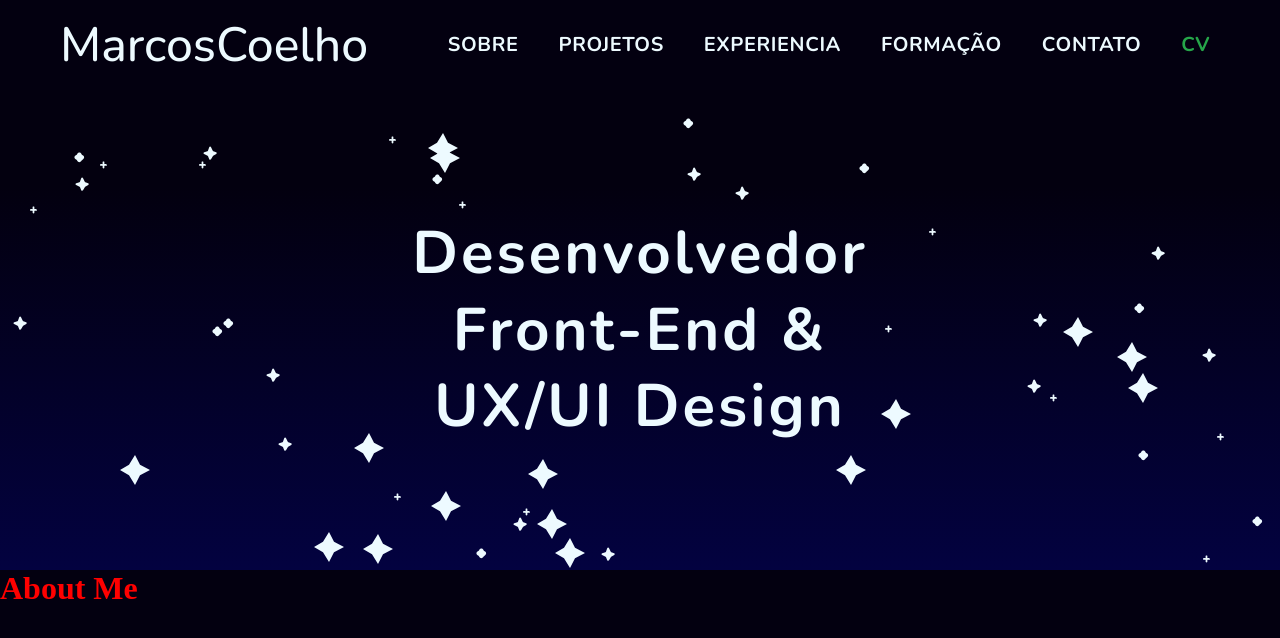
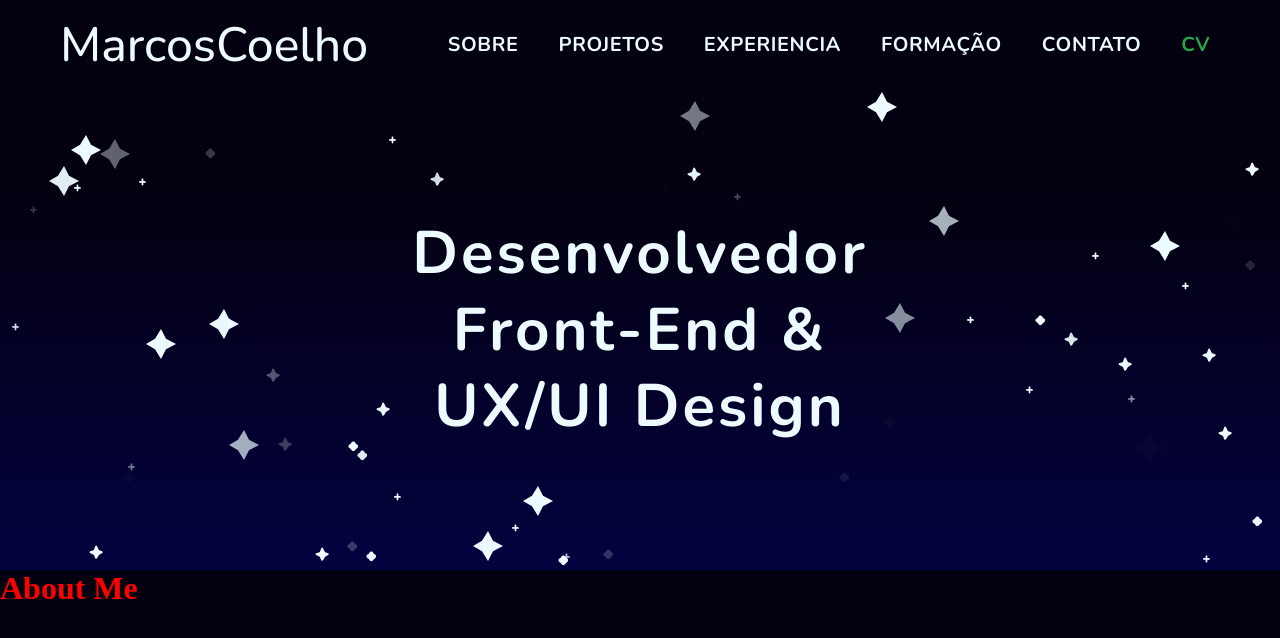
Before and after one commit to MarcosAlexandreCoelhoCampos/marcos-coelho, a React (Vite) app: page / in a window 1280 px wide. Shown: the top 638 px of the page. Built offline with nearby package versions, Linux system fonts and the light colour scheme; a web font is replaced by a local one.

Commit message:
Add animation on stars

```diff
--- a/src/components/CreateStarsOnContainer/index.tsx
+++ b/src/components/CreateStarsOnContainer/index.tsx
@@ -1,22 +1,31 @@
 import React, { useState, useEffect } from 'react';
-
+import styles from './starAnimation.module.scss';
 interface CreateStarsOnContainerProps {
   svgs: string[];
-  numStars: number; // Nova propriedade para especificar a quantidade de estrelas
+  numStars?: number;
   imgHeight: number;
   imgWidth: number;
   containerRef: React.RefObject<HTMLDivElement>;
   whiteSpaceRef?: React.RefObject<HTMLHeadingElement>;
+  animationStar?: boolean;
 }
 
 const CreateStarsOnContainer: React.FC<CreateStarsOnContainerProps> = ({
   svgs,
-  numStars, // Nova propriedade sendo utilizada
+  numStars = 0,
   imgHeight,
   imgWidth,
   containerRef,
   whiteSpaceRef,
+  animationStar = true,
 }) => {
+  const boundingClientRect = containerRef?.current?.getBoundingClientRect();
+  const numStarTotal = numStars
+    ? numStars
+    : boundingClientRect
+    ? Math.floor(boundingClientRect.width / 30 + boundingClientRect.height / 27)
+    : 30;
+
   const [stars, setStars] = useState<JSX.Element[]>([]);
 
   const getRandomPosition = () => {
@@ -71,7 +80,7 @@ const CreateStarsOnContainer: React.FC<CreateStarsOnContainerProps> = ({
     const { x, y } = getRandomPosition();
 
     if (checkIfPositionIsInsideWhiteSpace(x, y)) {
-      return null; // Não cria uma nova estrela se a posição estiver dentro do espaço em branco
+      return null;
     }
 
     return (
@@ -79,10 +88,13 @@ const CreateStarsOnContainer: React.FC<CreateStarsOnContainerProps> = ({
         src={`./icons/stars/white/${svgs[Math.floor(Math.random() * 4)]}`}
         alt='Estrela'
         key={index}
+        className={animationStar && styles.animationStar}
         style={{
           position: 'absolute',
           bottom: `${y}%`,
           left: `${x}%`,
+          animationDelay: `${Math.random() * 10}s`,
+          animationDuration: `${1 + Math.random() * 9}s`,
         }}
       />
     );
@@ -91,8 +103,8 @@ const CreateStarsOnContainer: React.FC<CreateStarsOnContainerProps> = ({
   const generateStars = () => {
     const newStars = [];
     let attempts = 0;
-    while (newStars.length < numStars && attempts < numStars * 2) {
-      // Tenta até duas vezes o número desejado de estrelas
+
+    while (newStars.length < numStarTotal && attempts < numStarTotal * 2) {
       const star = createStar(newStars.length);
       if (star) newStars.push(star);
       attempts++;
--- /dev/null
+++ b/src/components/CreateStarsOnContainer/starAnimation.module.scss
@@ -0,0 +1,18 @@
+.animationStar {
+  animation-name: starAnimation;
+  animation-fill-mode: both;
+  animation-timing-function: ease-in;
+  animation-iteration-count: infinite;
+}
+
+@keyframes starAnimation {
+  0% {
+    opacity: 1;
+  }
+  50% {
+    opacity: 0;
+  }
+  100% {
+    opacity: 1;
+  }
+}
--- a/src/pages/Home/sections/Banner/index.tsx
+++ b/src/pages/Home/sections/Banner/index.tsx
@@ -35,7 +35,6 @@ const Banner: React.FC = () => {
       {loaded && (
         <div>
           <CreateStarsOnContainer
-            numStars={50}
             svgs={svgs}
             imgHeight={30}
             imgWidth={30}
```
